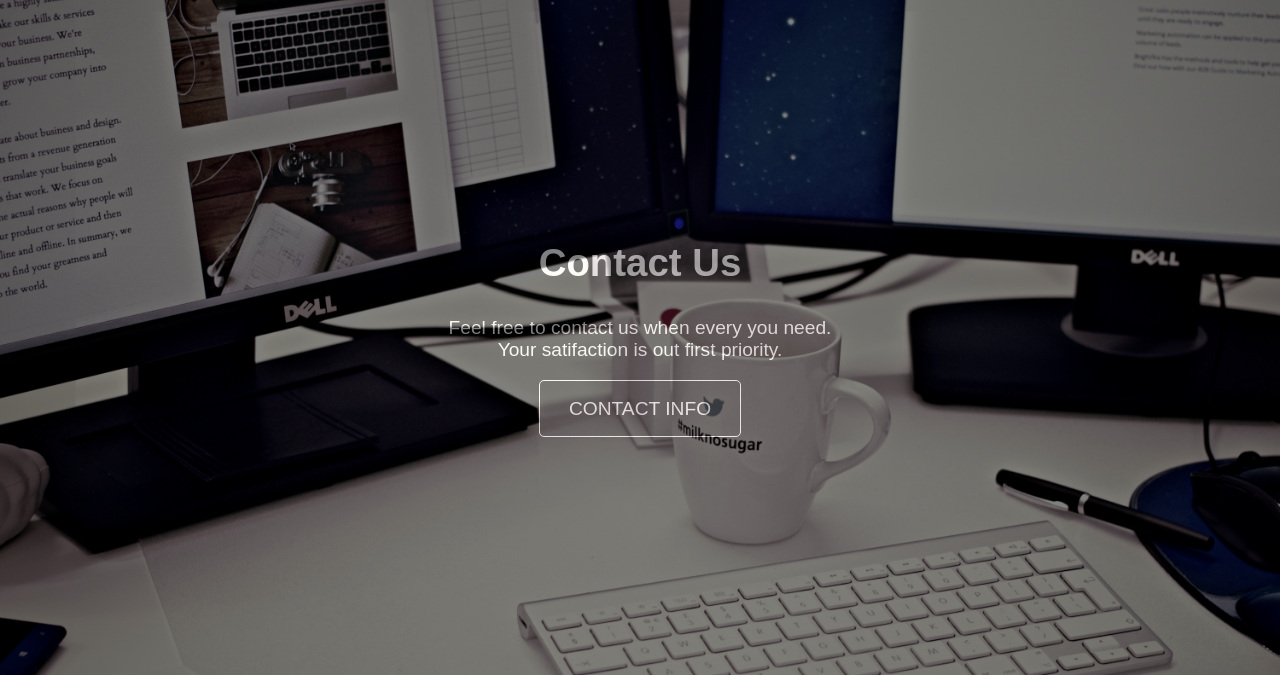
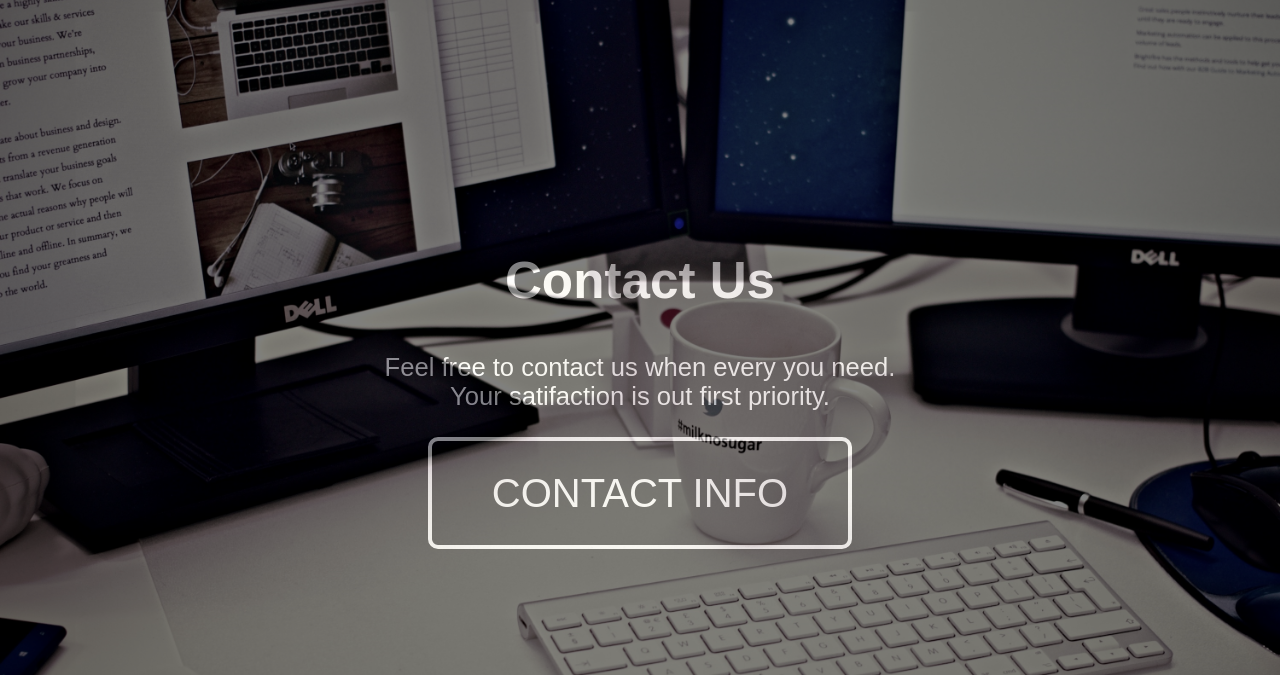
Before and after one commit to oscareat8/yoy, a PHP site: page / in a window 1280 px wide; the page is wider, and only the part inside the window is pictured. Shown: the part 2470-3145 px from the top of that part. Run offline with PHP 8.4, Linux system fonts and the light colour scheme; some libraries are stand-ins or nearby versions.

Commit message:
fixed some crap

```diff
--- a/style.css
+++ b/style.css
@@ -95,11 +95,11 @@ body, html {
 
         .alternate article h1 {
             padding-top: 230px;
-            font-size: 3vw;
+            font-size: 4vw;
         }
 
         .alternate article p {
-            font-size: 1.5vw;
+            font-size: 2vw;
         }
 
     .alternate img {
@@ -120,17 +120,17 @@ body, html {
   font-family: "Arial";
   display: inline-block;
   text-decoration: none;
-  border: 1px solid #fff;
-  height: 36px;
-  line-height: 36px;
+  border: 4px solid #fff;
+  height: 64px;
+  line-height: 64px;
   color: #fff;
-  -webkit-border-radius: 5px;
+  -webkit-border-radius: 10px;
   -webkit-background-clip: padding-box;
-  -moz-border-radius: 5px;
+  -moz-border-radius: 10px;
   -moz-background-clip: padding;
-  border-radius: 5px;
+  border-radius: 10px;
   background-clip: padding-box;
-  font-size: 1em;
+  font-size: 40px;
   padding: .5em 1.5em;
   -webkit-transition: all 0.2s ease-out;
   -moz-transition: all 0.2s ease-out;
```
